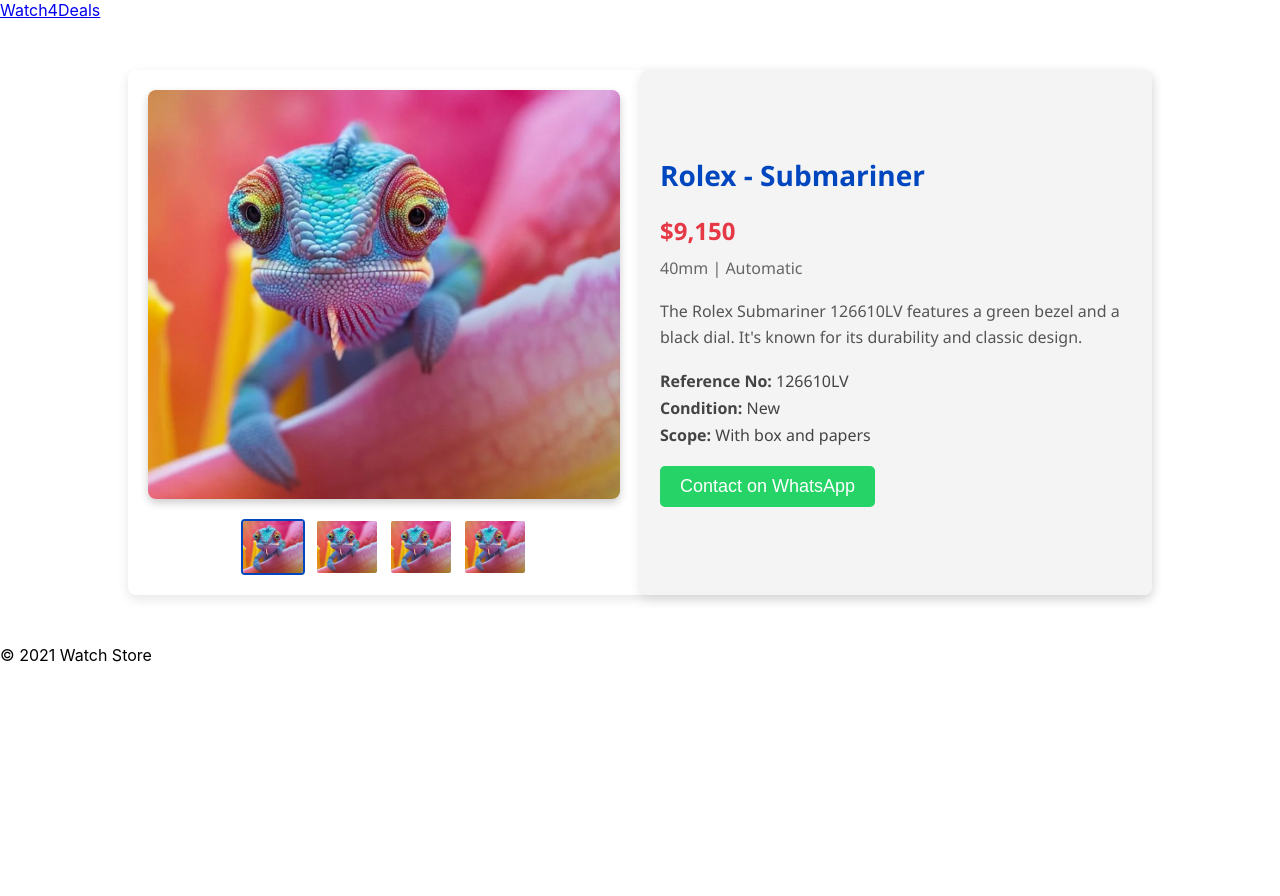
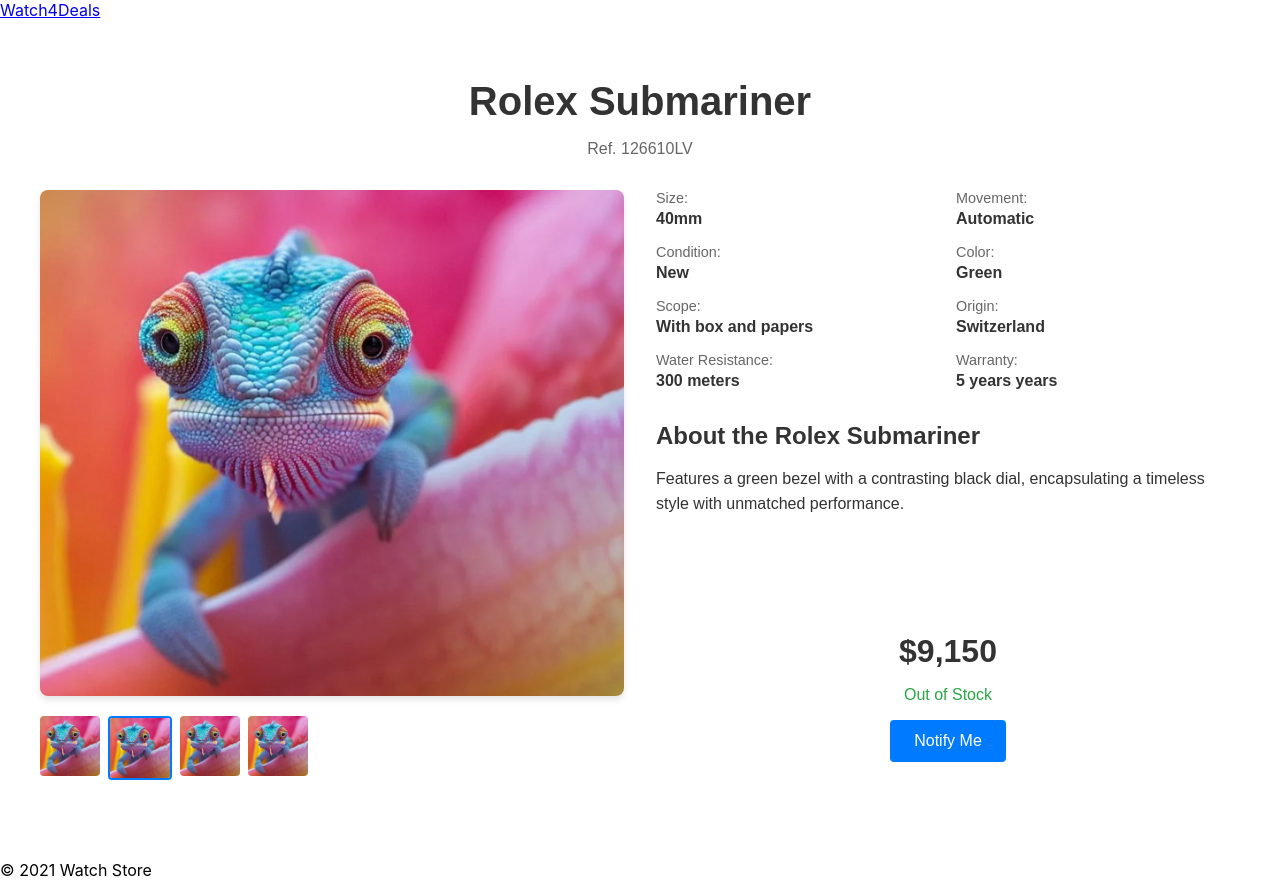
Before and after one commit to Watch4Deal/Webpage, a React (Create React App) app: page /watch/1 in a window 1280 px wide. Before the commit the page ends 800 px from the top, so only its background shows below. Built offline with nearby package versions, Linux system fonts and the light colour scheme; the HTML template or start-up script is replaced by a standard one.

Commit message:
item listing made it appealing

```diff
--- a/src/components/Item.css
+++ b/src/components/Item.css
@@ -1,121 +1,149 @@
 .product-container {
-    display: flex;
-    flex-wrap: wrap;
-    width: 80%;
-    margin: 50px auto;
-    font-family: 'Segoe UI', sans-serif;
+  max-width: 1200px;
+  margin: 0 auto;
+  padding: 2rem;
+  font-family: 'Arial', sans-serif;
   color: #333;
-    background-color: #fff;
-    border-radius: 8px;
-    box-shadow: 0 4px 12px rgba(0, 0, 0, 0.1);
 }
 
-  .image-section {
-    flex: 1;
-    padding: 20px;
+.product-header {
+  text-align: center;
+  margin-bottom: 2rem;
+}
+
+.product-name {
+  font-size: 2.5rem;
+  font-weight: bold;
+  margin-bottom: 0.5rem;
+}
+
+.product-reference {
+  font-size: 1rem;
+  color: #666;
+}
+
+.product-main {
   display: flex;
-    flex-direction: column;
-    align-items: center;
+  gap: 2rem;
+  margin-bottom: 2rem;
 }
 
 .product-image {
+  flex: 1;
+}
+
+.main-image {
   width: 100%;
   height: auto;
   border-radius: 8px;
-    box-shadow: 0 4px 8px rgba(0, 0, 0, 0.2);
-    margin-bottom: 20px;
+  box-shadow: 0 4px 6px rgba(0, 0, 0, 0.1);
 }
 
-  .thumbnail-section {
+.thumbnails {
   display: flex;
-    justify-content: center;
+  gap: 0.5rem;
+  margin-top: 1rem;
 }
 
-  .thumbnail-image {
+.thumbnail {
   width: 60px;
-    height: auto;
-    margin: 0 5px;
+  height: 60px;
+  object-fit: cover;
+  border-radius: 4px;
   cursor: pointer;
-    border: 2px solid transparent;
-    border-radius: 4px;
-    transition: border 0.3s;
+  transition: opacity 0.3s ease;
 }
 
-  .thumbnail-image.active {
-    border: 2px solid #0046be;
+.thumbnail:hover {
+  opacity: 0.8;
 }
 
-  .details-section {
+.thumbnail.active {
+  border: 2px solid #007bff;
+}
+
+.product-details {
   flex: 1;
-    padding: 20px;
+}
+
+.data-points {
+  display: grid;
+  grid-template-columns: repeat(2, 1fr);
+  gap: 1rem;
+  margin-bottom: 2rem;
+}
+
+.data-point {
   display: flex;
   flex-direction: column;
-    justify-content: center;
-    background-color: #f4f4f4;
-    border-radius: 8px;
-    box-shadow: 0 4px 12px rgba(0, 0, 0, 0.1);
 }
 
-  .about-product {
-    margin-bottom: 20px;
+.label {
+  font-size: 0.9rem;
+  color: #666;
+  margin-bottom: 0.25rem;
 }
 
-  .product-title {
-    font-size: 28px;
-    color: #0046be;
-    margin-bottom: 10px;
+.value {
+  font-size: 1rem;
+  font-weight: bold;
 }
 
-  .product-price {
-    font-size: 24px;
-    color: #e63946;
-    margin-bottom: 10px;
+.pricing-section {
+  text-align: center;
+  padding: 1rem;
+  border-radius: 8px;
+  margin-top: 68px;
 }
 
-  .product-meta {
-    font-size: 16px;
-    color: #666;
-    margin-bottom: 20px;
+.price {
+  font-size: 2rem;
+  font-weight: bold;
+  margin-bottom: 0.5rem;
+}
+
+.availability {
+  font-size: 1rem;
+  color: #28a745;
+  margin-bottom: 1rem;
+}
+
+.contact-btn {
+  padding: 0.75rem 1.5rem;
+  font-size: 1rem;
+  color: #fff;
+  background-color: #007bff;
+  border: none;
+  border-radius: 4px;
+  cursor: pointer;
+  transition: background-color 0.3s ease;
+}
+
+.contact-btn:hover {
+  background-color: #0056b3;
 }
 
 .product-description {
-    font-size: 16px;
-    color: #555;
-    line-height: 1.6;
-    margin-bottom: 20px;
+  margin-top: 2rem;
 }
 
-  .product-details {
-    margin-bottom: 20px;
+.product-description h2 {
+  font-size: 1.5rem;
+  margin-bottom: 1rem;
 }
 
-  .product-details p {
-    margin: 5px 0;
-    font-size: 16px;
-    color: #444;
+.product-description p {
+  font-size: 1rem;
+  line-height: 1.6;
 }
 
-  .controls {
-    margin-top: 20px;
+
+@media (max-width: 768px) {
+  .product-main {
+    flex-direction: column;
   }
 
-  .whatsapp-button {
-    background-color: #25D366;
-    color: white;
-    padding: 10px 20px;
-    border: none;
-    border-radius: 5px;
-    cursor: pointer;
-    font-size: 18px;
+  .data-points {
+    grid-template-columns: 1fr;
   }
-
-  .whatsapp-button:hover {
-    background-color: #128C7E;
 }
-
-  .not-found {
-    text-align: center;
-    font-size: 24px;
-    padding: 50px;
-    width: 100%;
-  }
--- a/src/components/Item.jsx
+++ b/src/components/Item.jsx
@@ -9,58 +9,94 @@ const Item = () => {
   const [currentImageIndex, setCurrentImageIndex] = useState(0);
 
   useEffect(() => {
+    if (watch) {
       const intervalId = setInterval(() => {
         setCurrentImageIndex(prevIndex => (prevIndex + 1) % watch.images.length);
-    }, 20000);
-
+      }, 5000);
       return () => clearInterval(intervalId);
-  }, [watch.images.length]);
+    }
+  }, [watch?.images.length]);
 
   if (!watch) {
     return <div className="not-found">Watch not found</div>;
   }
 
-  const whatsappMessage = `Hello, I am interested in the ${watch.brand} ${watch.model} (${watch.referenceNo}). Please let me know if it's available.`;
-  const encodedMessage = encodeURIComponent(whatsappMessage);
-  const whatsappURL = `https://api.whatsapp.com/send?phone=918075648949&text=${encodedMessage}`;
+  const message = watch.available?
+    `Hello, I am interested in the ${watch.brand} ${watch.model} (${watch.referenceNo}). Please let me know if it's available.` :
+    `Hello, I would like to be notified when the ${watch.brand} ${watch.model} (${watch.referenceNo}) becomes available.`;
+
+  const whatsappURL = `https://api.whatsapp.com/send?phone=918075648949&text=${encodeURIComponent(message)}`;
 
   return (
     <div className="product-container">
-      <div className="image-section">
-      <img src={watch.images[currentImageIndex]} alt={`${watch.model} view ${currentImageIndex + 1}`} className="product-image"/>
-      <div className="thumbnail-section">
+      <div className="product-header">
+        <h1 className="product-name">{watch.brand} {watch.model}</h1>
+        <p className="product-reference">Ref. {watch.referenceNo}</p>
+      </div>
+      <div className="product-main">
+        <div className="product-image">
+          <img src={watch.images[currentImageIndex]} alt={`${watch.model} view`} className="main-image"/>
+          <div className="thumbnails">
             {watch.images.map((image, index) => (
               <img
                 key={index}
                 src={image}
-            alt={`${watch.model} view ${index + 1}`}
-            className={`thumbnail-image ${index === currentImageIndex ? 'active' : ''}`}
+                alt={`${watch.model} thumbnail`}
+                className={`thumbnail ${index === currentImageIndex ? 'active' : ''}`}
                 onClick={() => setCurrentImageIndex(index)}
               />
-
             ))}
           </div>
         </div>
-      <div className="details-section">
-        <div className="about-product">
-          <h1 className="product-title">{watch.brand} - {watch.model}</h1>
-          <h2 className="product-price">{watch.cost}</h2>
-          <div className="product-meta">
-            <span>{watch.size}</span> | <span>{watch.movement}</span>
+        <div className="product-details">
+          <div className="data-points">
+            <div className="data-point">
+              <span className="label">Size:</span>
+              <span className="value">{watch.size}</span>
             </div>
-          <p className="product-description">{watch.description}</p>
-          <div className="product-details">
-            <p><strong>Reference No:</strong> {watch.referenceNo}</p>
-            <p><strong>Condition:</strong> {watch.conditionOfO}</p>
-            <p><strong>Scope:</strong> {watch.scope}</p>
+            <div className="data-point">
+              <span className="label">Movement:</span>
+              <span className="value">{watch.movement}</span>
             </div>
-          <div className="controls">
-            <button className="whatsapp-button" onClick={() => window.open(whatsappURL, '_blank')}>
-              Contact on WhatsApp
+            <div className="data-point">
+              <span className="label">Condition:</span>
+              <span className="value">{watch.conditionOfO}</span>
+            </div>
+            <div className="data-point">
+              <span className="label">Color:</span>
+              <span className="value">{watch.color}</span>
+            </div>
+            <div className="data-point">
+              <span className="label">Scope:</span>
+              <span className="value">{watch.scope}</span>
+            </div>
+            <div className="data-point">
+              <span className="label">Origin:</span>
+              <span className="value">{watch.origin}</span>
+            </div>
+            <div className="data-point">
+              <span className="label">Water Resistance:</span>
+              <span className="value">{watch.waterResistance}</span>
+            </div>
+            <div className="data-point">
+              <span className="label">Warranty:</span>
+              <span className="value">{watch.warranty} years</span>
+            </div>
+          </div>
+          <div className="product-description">
+        <h2>About the {watch.brand} {watch.model}</h2>
+        <p>{watch.description}</p>
+      </div>
+          <div className="pricing-section">
+            <p className="price">{watch.cost}</p>
+            <p className="availability">{watch.available ? "In Stock" : "Out of Stock"}</p>
+            <button className="contact-btn" onClick={() => window.open(whatsappURL, '_blank')}>
+              {watch.available ? "Inquire on WhatsApp" : "Notify Me"}
             </button>
           </div>
         </div>
       </div>
+
     </div>
   );
 };
--- a/src/data/watches.json
+++ b/src/data/watches.json
@@ -8,8 +8,13 @@
     "size": "40mm",
     "movement": "Automatic",
     "conditionOfO": "New",
+    "color": "Green",
     "scope": "With box and papers",
-      "description": "The Rolex Submariner 126610LV features a green bezel and a black dial. It's known for its durability and classic design.",
+    "description": "Features a green bezel with a contrasting black dial, encapsulating a timeless style with unmatched performance.",
+    "origin": "Switzerland",
+    "waterResistance": "300 meters",
+    "warranty": "5 years",
+    "available": false,
     "images": [
       "/try.png",
       "/try.png",
@@ -20,14 +25,19 @@
   {
     "id": 2,
     "brand": "Omega",
-      "model": "Seamaster",
-      "referenceNo": "210.30.42.20.01.001",
-      "cost": "$5,200",
-      "size": "42mm",
+    "model": "Seamaster Planet Ocean",
+    "referenceNo": "215.30.44.21.03.001",
+    "cost": "$6,450",
+    "size": "43.5mm",
     "movement": "Automatic",
     "conditionOfO": "New",
+    "color": "Blue",
     "scope": "With box and papers",
-      "description": "The Omega Seamaster is an iconic diver's watch that features a black dial and a robust design.",
+    "description": "Crafted for the adventurer, the blue dial and bezel set against the steel case ensure visibility in the deep sea.",
+    "origin": "Switzerland",
+    "waterResistance": "600 meters",
+    "warranty": "4 years",
+    "available": false,
     "images": [
       "/try.png",
       "/try.png",
@@ -37,15 +47,20 @@
   },
   {
     "id": 3,
-      "brand": "Omega",
-      "model": "Seamaster",
-      "referenceNo": "210.30.42.20.01.001",
-      "cost": "$5,200",
-      "size": "42mm",
-      "movement": "Automatic",
+    "brand": "Tag Heuer",
+    "model": "Carrera",
+    "referenceNo": "CBM2112.FC6455",
+    "cost": "$3,200",
+    "size": "41mm",
+    "movement": "Automatic Chronograph",
     "conditionOfO": "New",
+    "color": "Blue",
     "scope": "With box and papers",
-      "description": "The Omega Seamaster is an iconic diver's watch that features a black dial and a robust design.",
+    "description": "A motor-racing inspired chronograph that combines an elegant blue dial with a high-performance mechanism.",
+    "origin": "Switzerland",
+    "waterResistance": "100 meters",
+    "warranty": "2 years",
+    "available": true,
     "images": [
       "/try.png",
       "/try.png",
@@ -55,15 +70,20 @@
   },
   {
     "id": 4,
-      "brand": "Omega",
-      "model": "Seamaster",
-      "referenceNo": "210.30.42.20.01.001",
-      "cost": "$5,200",
-      "size": "42mm",
+    "brand": "Panerai",
+    "model": "Luminor Marina",
+    "referenceNo": "PAM01312",
+    "cost": "$7,100",
+    "size": "44mm",
     "movement": "Automatic",
     "conditionOfO": "New",
+    "color": "Black",
     "scope": "With box and papers",
-      "description": "The Omega Seamaster is an iconic diver's watch that features a black dial and a robust design.",
+    "description": "Iconic bridge-protected crown and stark black dial, perfect for those who value bold design and robust functionality.",
+    "origin": "Italy",
+    "waterResistance": "300 meters",
+    "warranty": "5 years",
+    "available": true,
     "images": [
       "/try.png",
       "/try.png",
@@ -73,69 +93,20 @@
   },
   {
     "id": 5,
-      "brand": "Omega",
-      "model": "Seamaster",
-      "referenceNo": "210.30.42.20.01.001",
-      "cost": "$5,200",
+    "brand": "Breitling",
+    "model": "Superocean",
+    "referenceNo": "A17366D81C1S1",
+    "cost": "$4,400",
     "size": "42mm",
     "movement": "Automatic",
     "conditionOfO": "New",
+    "color": "White",
     "scope": "With box and papers",
-      "description": "The Omega Seamaster is an iconic diver's watch that features a black dial and a robust design.",
-      "images": [
-        "/try.png",
-        "/try.png",
-        "/try.png",
-        "/try.png"
-      ]
-    },
-    {
-      "id": 6,
-      "brand": "Omega",
-      "model": "Seamaster",
-      "referenceNo": "210.30.42.20.01.001",
-      "cost": "$5,200",
-      "size": "42mm",
-      "movement": "Automatic",
-      "conditionOfO": "New",
-      "scope": "With box and papers",
-      "description": "The Omega Seamaster is an iconic diver's watch that features a black dial and a robust design.",
-      "images": [
-        "/try.png",
-        "/try.png",
-        "/try.png",
-        "/try.png"
-      ]
-    },
-    {
-      "id": 7,
-      "brand": "Omega",
-      "model": "Seamaster",
-      "referenceNo": "210.30.42.20.01.001",
-      "cost": "$5,200",
-      "size": "42mm",
-      "movement": "Automatic",
-      "conditionOfO": "New",
-      "scope": "With box and papers",
-      "description": "The Omega Seamaster is an iconic diver's watch that features a black dial and a robust design.",
-      "images": [
-        "/try.png",
-        "/try.png",
-        "/try.png",
-        "/try.png"
-      ]
-    },
-    {
-      "id": 8,
-      "brand": "Omega",
-      "model": "Seamaster",
-      "referenceNo": "210.30.42.20.01.001",
-      "cost": "$5,200",
-      "size": "42mm",
-      "movement": "Automatic",
-      "conditionOfO": "New",
-      "scope": "With box and papers",
-      "description": "The Omega Seamaster is an iconic diver's watch that features a black dial and a robust design.",
+    "description": "Designed for the deep, this diver's watch features a striking white dial that contrasts with its dark, ocean-ready bezel.",
+    "origin": "Switzerland",
+    "waterResistance": "500 meters",
+    "warranty": "3 years",
+    "available": false,
     "images": [
       "/try.png",
       "/try.png",
```
Lines whose indentation alone changed are shown as unchanged.
